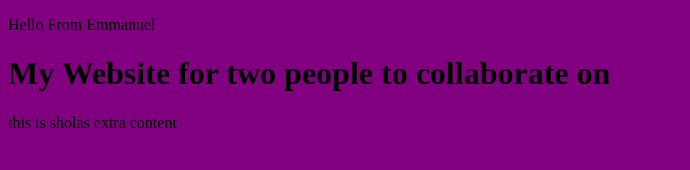
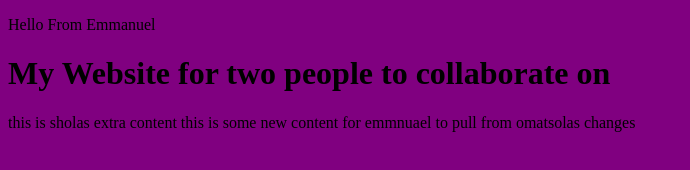
Before and after one commit to tsola2002/html-exp, a plain HTML site: page index.html in a window 1280 px wide. Shown: the whole page, without its empty margins (0-690 px from the left). Drawn offline with Linux system fonts and the light colour scheme.

Commit message:
added new changes

```diff
--- a/index.html
+++ b/index.html
@@ -15,6 +15,7 @@
     <h1>My Website for two people to collaborate on</h1>
     <div class="extra">
         this is sholas extra content
+        this is some new content for emmnuael to pull from omatsolas changes
     </div>
 </body>
 </html>
```
